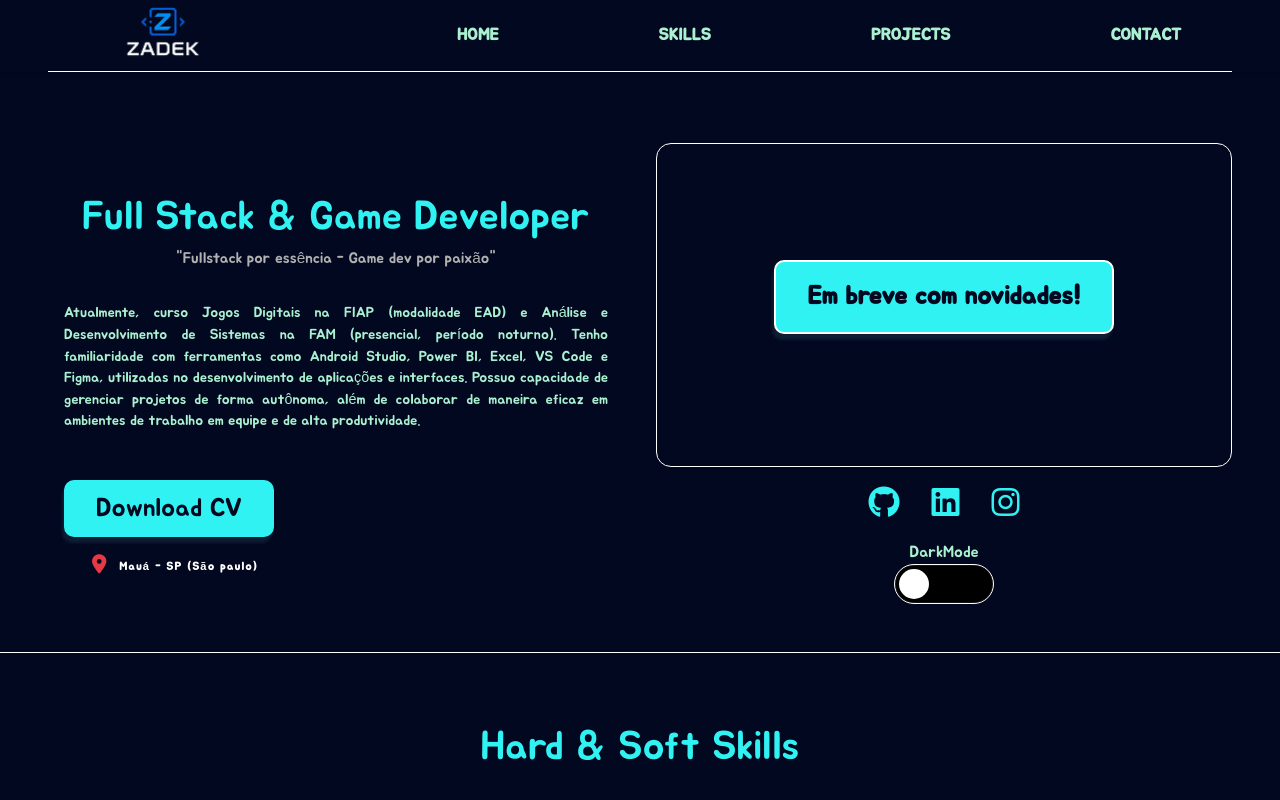
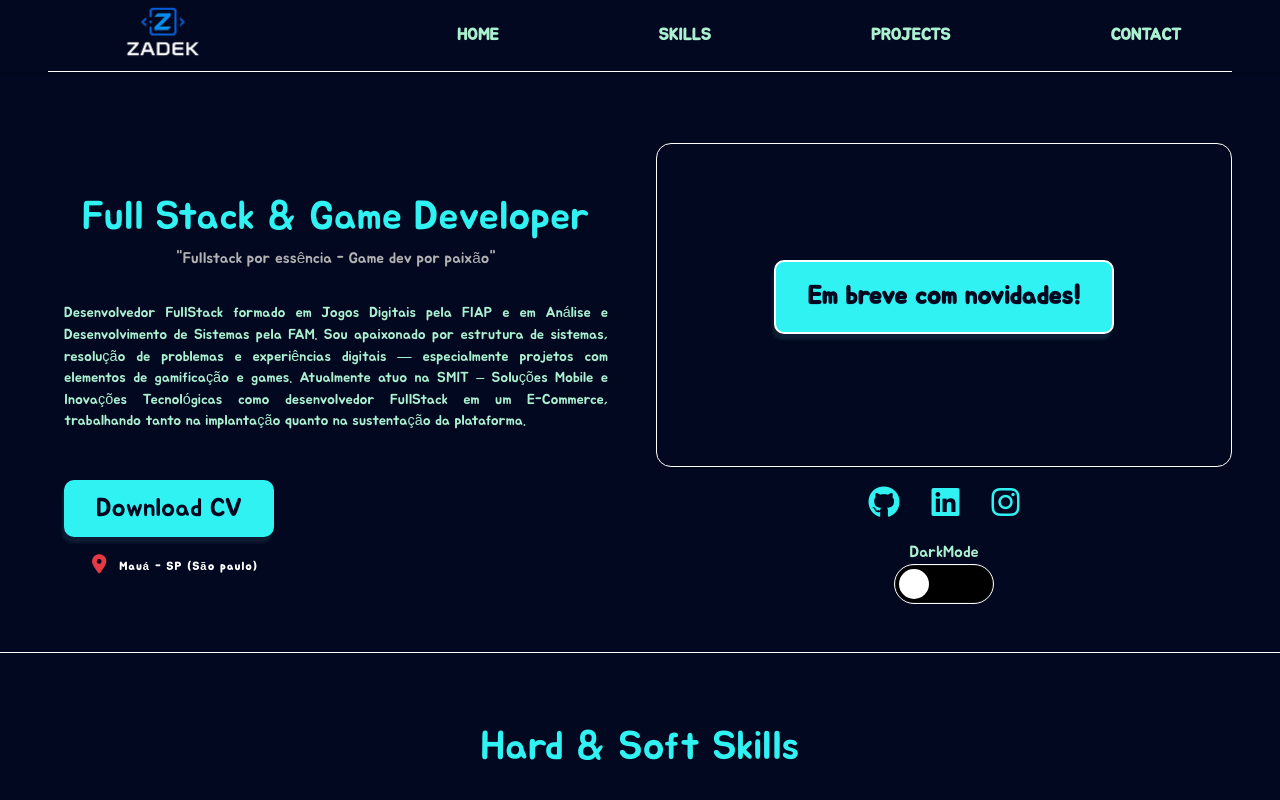
Before and after one commit to WillianChiquinato/Portifolio-Zadek, a Vue app: page / in a window 1280 px wide. Shown: the top 800 px of the page. Built offline with nearby package versions, Linux system fonts and the light colour scheme.

Commit message:
Text first

```diff
--- a/src/components/HomePage.vue
+++ b/src/components/HomePage.vue
@@ -9,11 +9,14 @@
                 <h2 class="contentTextTitle">Full Stack & Game Developer</h2>
                 <span class="contextTextSubTitle">"Fullstack por essência - Game dev por paixão"</span>
 
-                <p>Atualmente, curso Jogos Digitais na FIAP (modalidade EAD) e Análise e Desenvolvimento de Sistemas na
-                    FAM (presencial, período noturno). Tenho familiaridade com ferramentas como Android Studio, Power
-                    BI, Excel, VS Code e Figma, utilizadas no desenvolvimento de aplicações e interfaces. Possuo
-                    capacidade de gerenciar projetos de forma autônoma, além de colaborar de maneira eficaz em ambientes
-                    de trabalho em equipe e de alta produtividade. </p>
+                <p>
+                Desenvolvedor FullStack formado em Jogos Digitais pela FIAP e em Análise e Desenvolvimento de Sistemas pela FAM.
+                Sou apaixonado por estrutura de sistemas, resolução de problemas e experiências digitais — especialmente
+                projetos com elementos de gamificação e games.
+
+                Atualmente atuo na SMIT – Soluções Mobile e Inovações Tecnológicas como desenvolvedor FullStack em um
+                E-Commerce, trabalhando tanto na implantação quanto na sustentação da plataforma.
+                </p>
 
                 <div class="btnContextText">
                     <button class="DownloadCV" @click="downloadCV">Download CV</button>
```
